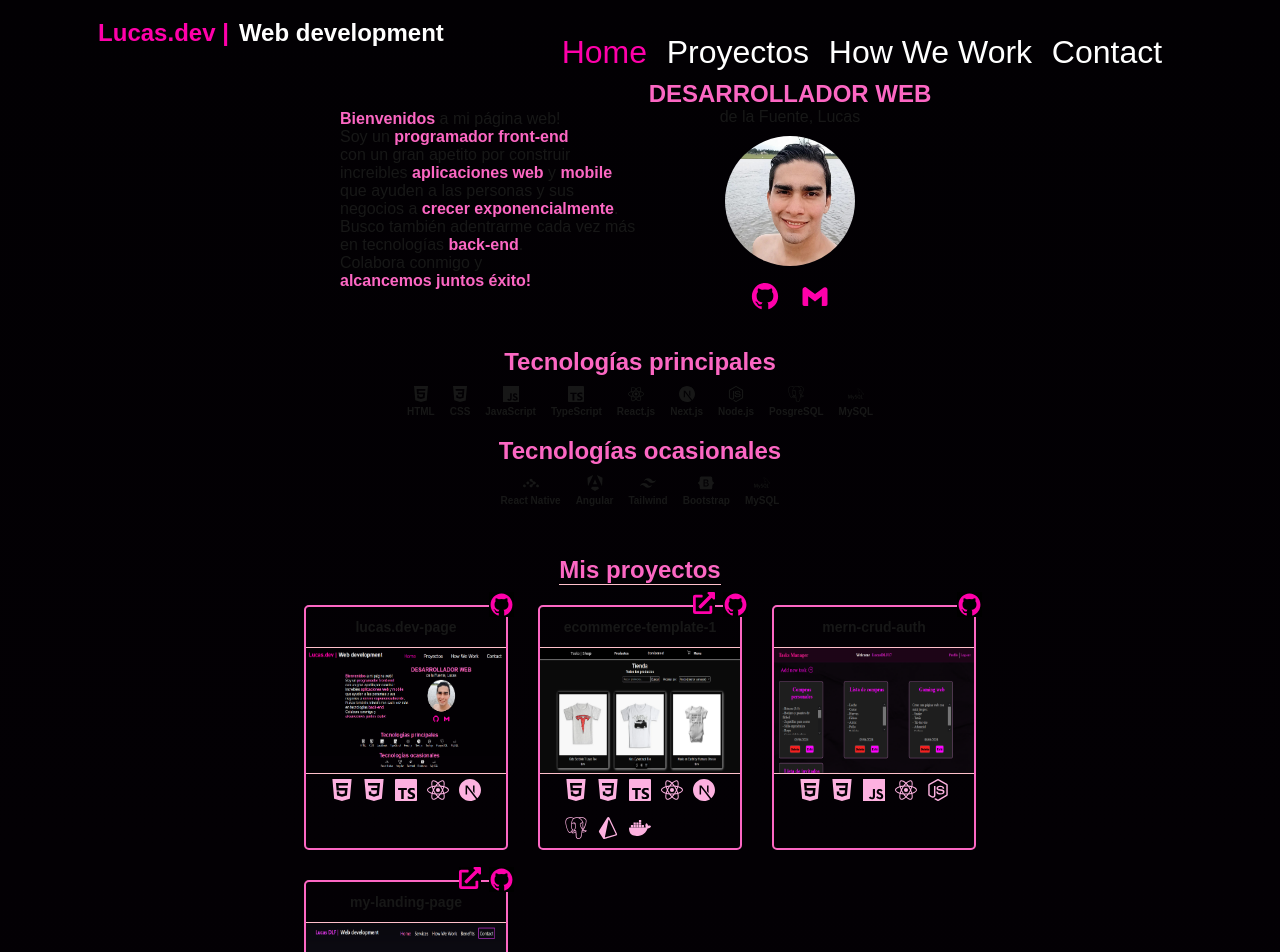
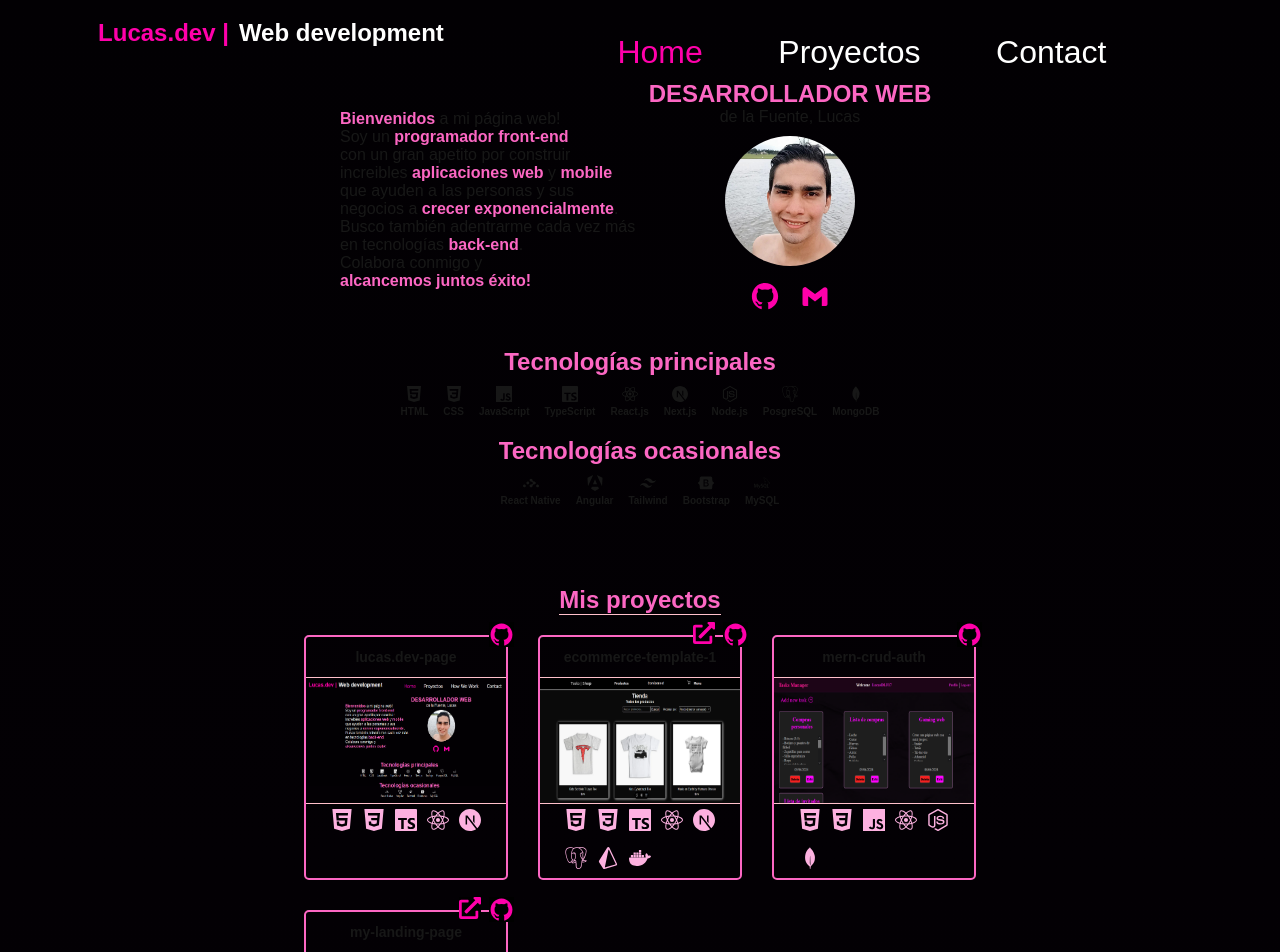
Before and after one commit to Lucano17/lucas.dev-page, a Next.js app: page / in a window 1280 px wide. Shown: the top 952 px of the page. Built offline with nearby package versions, Linux system fonts and the light colour scheme.

Commit message:
NavBar navBarOpen scroll navigation

```diff
--- a/src/components/projects/ProjectCard.tsx
+++ b/src/components/projects/ProjectCard.tsx
@@ -19,6 +19,7 @@ import {
   SiBootstrap,
   SiDocker,
   SiPrisma,
+  SiMongodb,
 } from "react-icons/si";
 import Image from "next/image";
 import Link from "next/link";
@@ -44,6 +45,7 @@ export const techIcons: Record<string, JSX.Element> = {
   Bootstrap: <SiBootstrap />,
   Docker: <SiDocker />,
   Prisma: <SiPrisma />,
+  MongoDB: <SiMongodb/>
 };
 
 export const ProjectCard = ({ project }: Props) => {
--- a/src/components/ui/navbar/NavBar.module.css
+++ b/src/components/ui/navbar/NavBar.module.css
@@ -14,7 +14,7 @@
     display: flex;
     height: 100%;
     width: 100%;
-    background-color: #2b283a;
+    background: linear-gradient(180deg, rgb(2, 0, 3), rgb(4, 0, 5));
     flex-direction: column;
     position: fixed;
     align-items: center;
--- a/src/components/ui/navbar/NavBar.tsx
+++ b/src/components/ui/navbar/NavBar.tsx
@@ -14,19 +14,12 @@ export const NavBar = () => {
 
   const handleSectionClick = (sectionName: string) => {
     const section = document.getElementById(sectionName);
-    const navBarHeight = document.getElementById("NavBar")?.offsetHeight || 0;
 
-    if (sectionName === "Home") {
-      // Lleva directamente al top absoluto para "Home"
-      window.scrollTo({
-        top: 0,
+    if (section) {
+      section.scrollIntoView({
         behavior: "smooth",
-      });
-    } else if (section) {
-      const sectionTop = section.offsetTop - navBarHeight;
-      window.scrollTo({
-        top: sectionTop,
-        behavior: "smooth",
+        block: "start", // O "center" si prefieres centrarlo
+        inline: "nearest",
       });
     }
 
@@ -61,7 +54,7 @@ export const NavBar = () => {
   const links = [
     { id: 1, link: "Home" },
     { id: 2, link: "Projects" },
-    { id: 3, link: "HowWeWork" },
+    // { id: 3, link: "HowWeWork" },
     { id: 4, link: "Contact" },
   ];
 
--- a/src/interfaces/projects.interface.ts
+++ b/src/interfaces/projects.interface.ts
@@ -11,6 +11,7 @@ export type ValidTechs =
     | "Node.js"
     | "PosgreSQL"
     | "MySQL"
+    | "MongoDB"
     | "React Native"
     | "Angular"
     | "Tailwind"
--- a/src/screens/Home.tsx
+++ b/src/screens/Home.tsx
@@ -17,7 +17,7 @@ const principalTechs: Techs[] = [
   { name: "Next.js" },
   { name: "Node.js" },
   { name: "PosgreSQL" },
-  { name: "MySQL" },
+  { name: "MongoDB" },
 ];
 
 const secondaryTitle = "Tecnologías ocasionales";
--- a/src/screens/Projects.module.css
+++ b/src/screens/Projects.module.css
@@ -2,7 +2,7 @@
     display: flex;
     flex-direction: column;
     align-items: center;
-    margin-top: 50px;
+    padding-top: 80px;
 }
 
 .container h2 {
--- a/src/seed/seed.ts
+++ b/src/seed/seed.ts
@@ -53,6 +53,7 @@ export const projects: ProjectsData = {
                 { name: "JavaScript" },
                 { name: "React.js" },
                 { name: "Node.js" },
+                { name: "MongoDB"}
             ]
         },
         {
```
